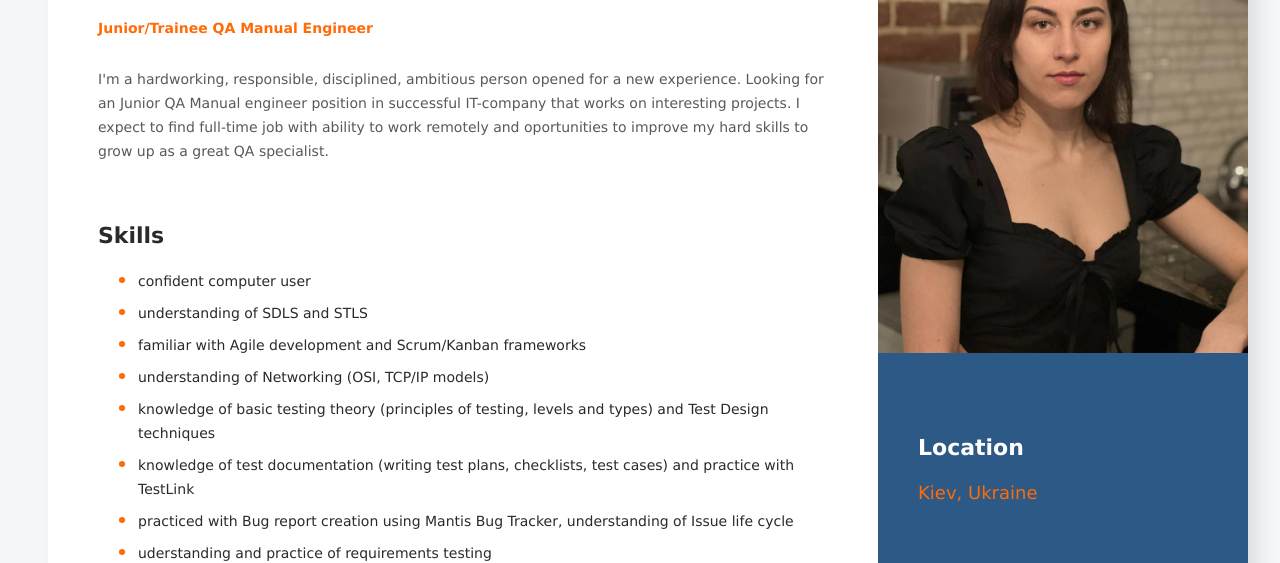
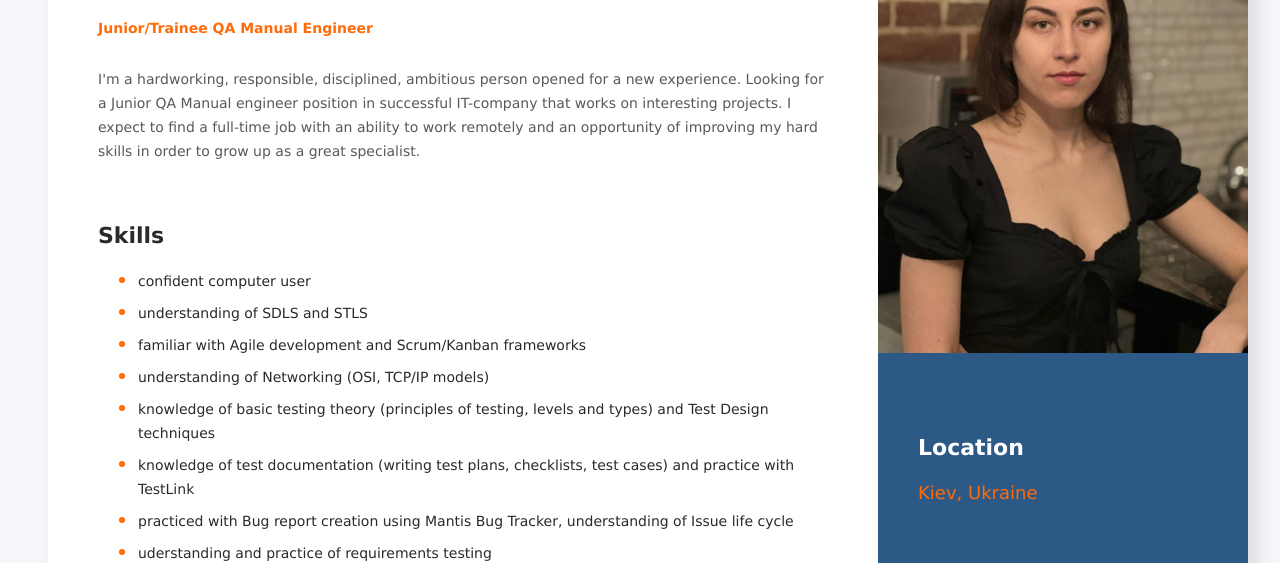
Before and after one commit to dianalytvynchuk/CV_Lytvynchuk, a plain HTML site: page index.html in a window 1280 px wide. Shown: the part 228-791 px from the top of the page. Drawn offline with Linux system fonts and the light colour scheme.

Commit message:
Add files via upload

```diff
--- a/index.html
+++ b/index.html
@@ -12,8 +12,8 @@
 		<h3 class="bio-occupation">Junior/Trainee QA Manual Engineer</h3>
 			<p class="bio-about">
 			I'm a hardworking, responsible, disciplined, ambitious person opened for a new experience.
-			Looking for an Junior QA Manual engineer position in successful IT-company that works on interesting projects.
-			I expect to find full-time job with ability to work remotely and oportunities to improve my hard skills to grow up as a great QA specialist.
+			Looking for a Junior QA Manual engineer position in successful IT-company that works on interesting projects.
+			I expect to find a full-time job with an ability to work remotely and an opportunity of improving my hard skills in order to grow up as a great specialist.
 			</p>
 	</section>
 	<section class="skills">
```
